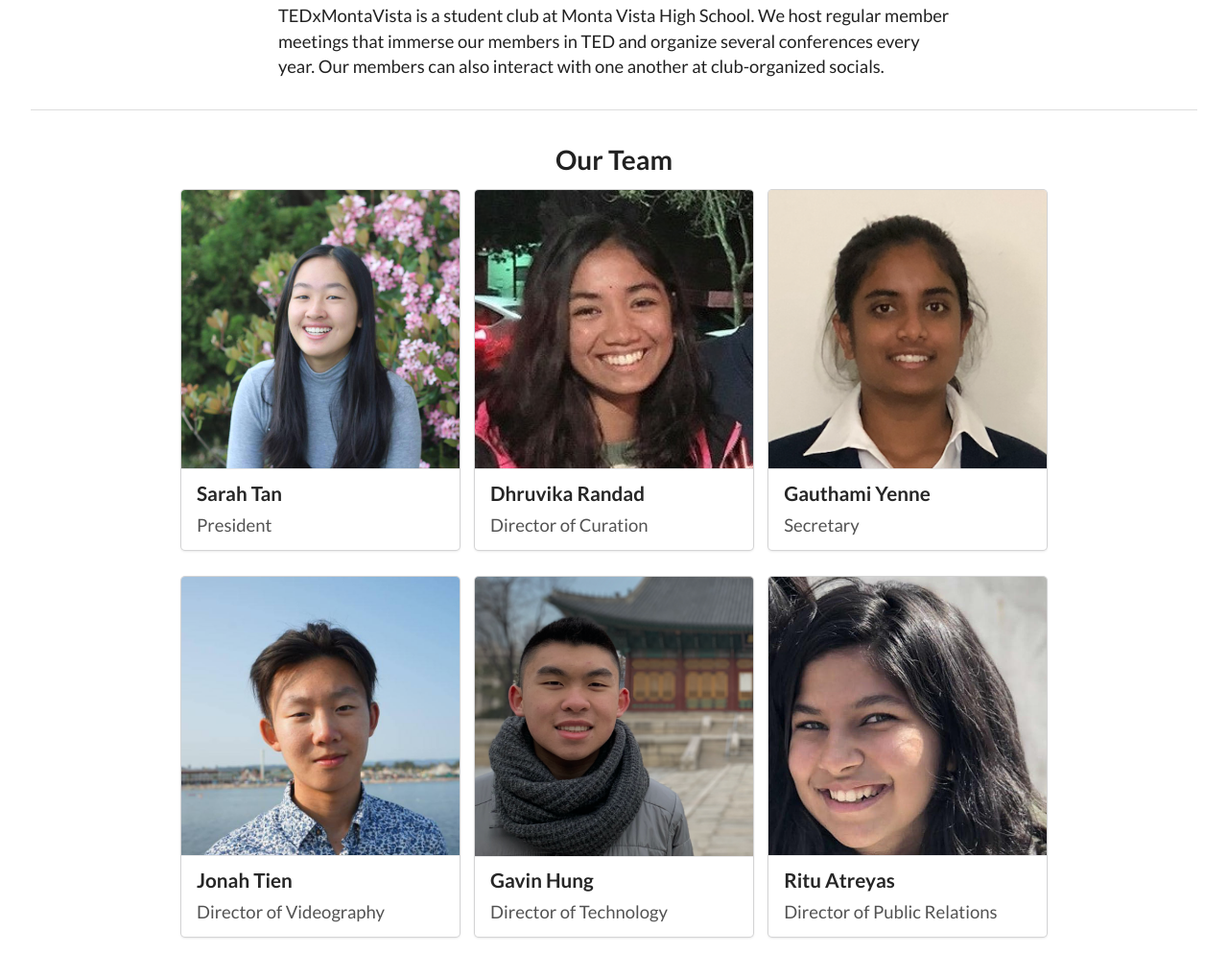
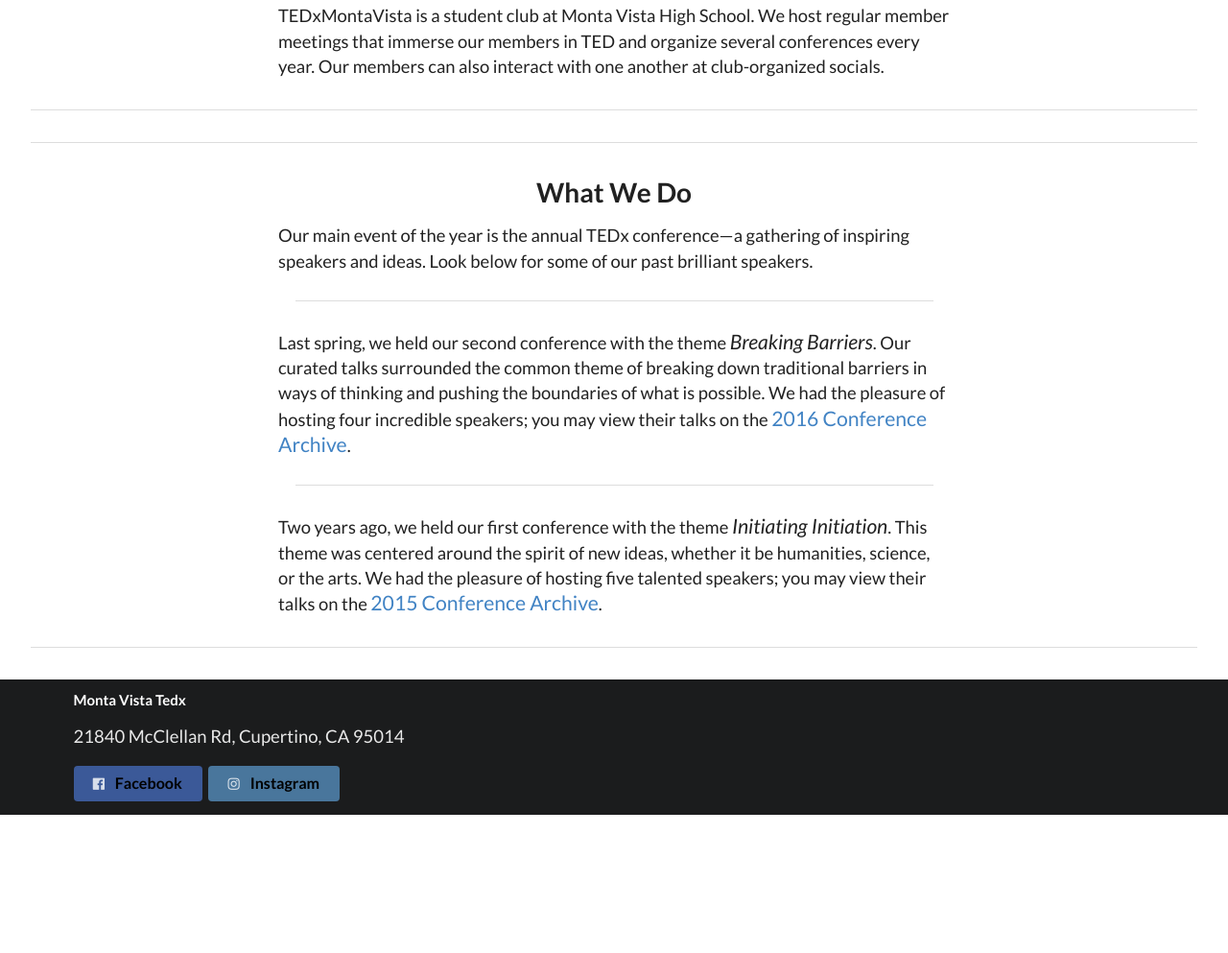
Before and after one commit to gavinkhung/tedxmv.com, a plain HTML site: page index.html in a window 1280 px wide. Shown: the part 538-1531 px from the top of the page at 96% size. After the commit the page ends 1387 px from the top, so only its background shows below. Drawn offline with nearby package versions, Linux system fonts and the light colour scheme.

Commit message:
Commented team section

```diff
--- a/index.html
+++ b/index.html
@@ -84,9 +84,9 @@
     </div>
     <div class="ui divider"></div>
 
-    <div id="team" class="ui centered huge header">Our Team</div>
+    <!-- <div id="team" class="ui centered huge header">Our Team</div> -->
 
-    <div class="ui centered link cards">
+    <!-- <div class="ui centered link cards">
         <div class="ui card">
             <div class="image">
                 <img class="ui medium rounded image" src="public/assets/imgs/team/sarah.jpg">
@@ -122,8 +122,8 @@
                 </div>
             </div>
         </div>
-    </div>
-    <div class="ui centered link cards">
+    </div> -->
+    <!-- <div class="ui centered link cards">
         <div class="ui card">
             <div class="image">
                 <img src="public/assets/imgs/team/jonah.jpg">
@@ -157,7 +157,7 @@
                 </div>
             </div>
         </div>
-    </div>
+    </div> -->
     <div class="ui divider"></div>
 
     <div id="role" class="ui centered huge header">What We Do</div>
```
